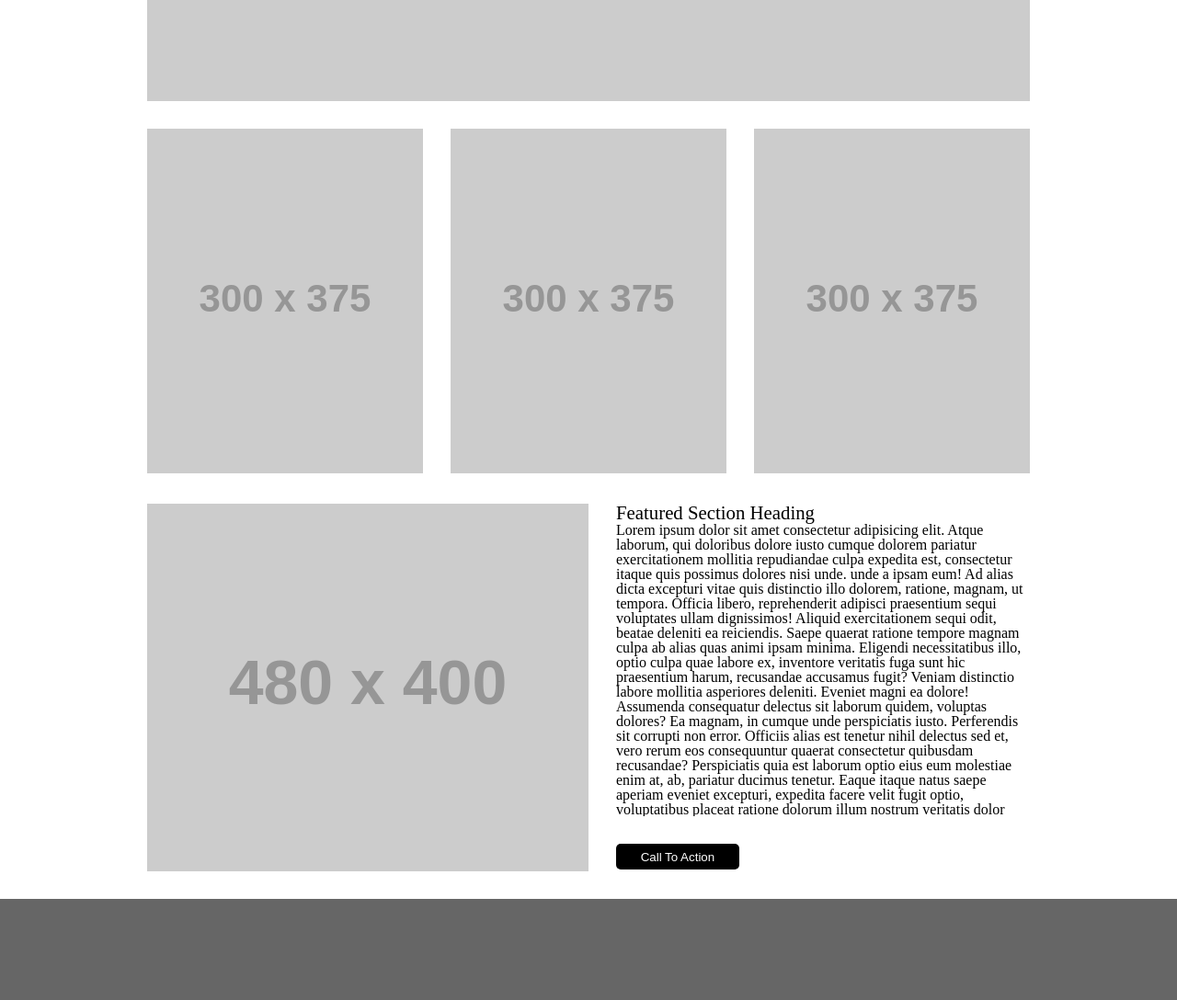
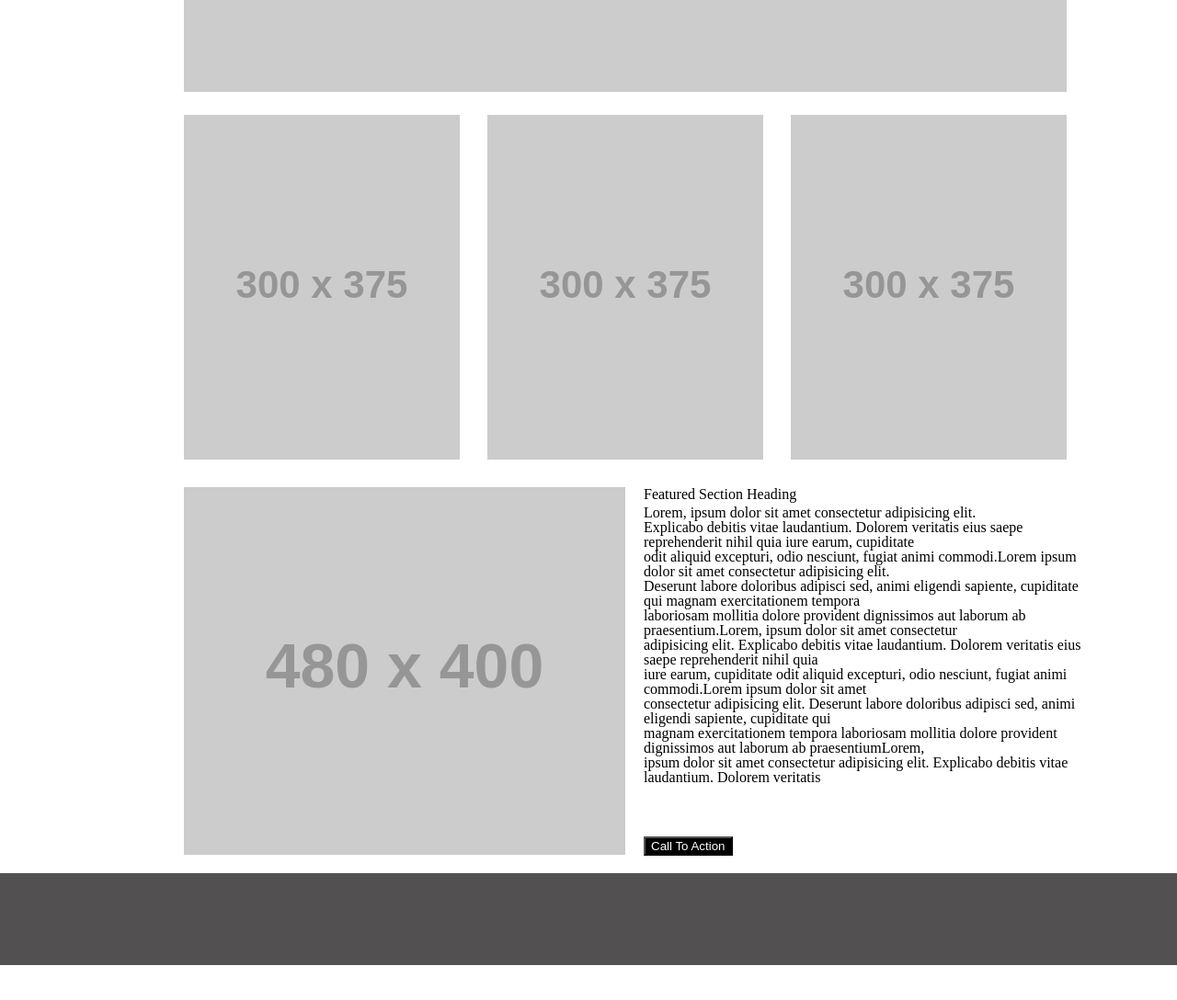
Before and after one commit to haleemah-163/wirefame-exercise, a plain HTML site: page index.html in a window 1280 px wide. Shown: the part 480-1568 px from the top of the page at 92% size. After the commit the page ends 1530 px from the top, so only its background shows below. Drawn offline with Linux system fonts and the light colour scheme; placeholder pictures from the web are drawn by us.

Commit message:
lastchange

```diff
--- a/index.html
+++ b/index.html
@@ -1,113 +1,44 @@
 <!DOCTYPE html>
 <html lang="en">
-
-
-
 <head>
     <meta charset="UTF-8">
     <meta name="viewport" content="width=device-width, initial-scale=1.0">
-    <title>wireframe-exersise</title>
+    <title>Wireframe Exercise</title>
     <link rel="stylesheet" href="reset.css">
     <link rel="stylesheet" href="style.css">
+</head>
+<body>
+    <header>
+        <span>
+            <img src="https://placehold.it/200x70/000" title="logo" />
+        </span>
+        <span>
+            <a class="a1">Nav Item 1</a>
 
 
+            <a class="a2">Nav Item 2</a>
 
-</head>
+            <a class="a3" >Nav Item 3</a>
 
-<body>
-    <nav>
-        <div class="container">
-            <ul>
-                <li><a href="#1"><img src="https://placehold.it/200x70/ddd" alt="placeholder"></a></li>
-                <li><a href="#1">nav item 1</a></li>
-                <li><a href="#1">nav item 2</a></li>
-                <li><a href="#1">nav item 3</a></li>
-                <li><a href="#1">nav item 4</a></li>
-            </ul>
-        </div>
-    </nav>
-    <header>
-        <section class="hero">
-            <div class="container">
-                <img src="https://placehold.it/960x450/ddd" alt="placeholder">
-            </div>
-        </section>
+            <a class="a4">Nav Item 4</a>
+        </span>
     </header>
     <main>
-        <section class="sub-banner">
-            <div class="container">
-                <article>
-                    <img src="https://placehold.it/300x375/ddd" alt="placeholder">
-                </article>
-                <article>
-                    <img src="https://placehold.it/300x375/ddd" alt="placeholder">
-                </article>
-                <article>
-                    <img src="https://placehold.it/300x375/ddd" alt="placeholder">
-                </article>
-            </div>
-        </section>
-        <section class="featured">
-            <div class="container">
-                <article>
-                    <img src="https://placehold.it/480x400/ddd" alt="placeholder">
-                </article>
-                <article>
-                    <p>
-                        <span>
-                            Featured Section Heading
-                        </span>
-                        <br>
-                        Lorem ipsum dolor sit amet consectetur adipisicing elit. Atque laborum, qui doloribus dolore
-                        iusto cumque dolorem pariatur exercitationem mollitia repudiandae culpa expedita est,
-                        consectetur itaque quis possimus dolores nisi unde.
-                        unde a ipsam eum!
-                        Ad alias dicta excepturi vitae quis distinctio illo dolorem, ratione, magnam, ut tempora.
-                        Officia libero, reprehenderit adipisci praesentium sequi voluptates ullam dignissimos! Aliquid
-                        exercitationem sequi odit, beatae deleniti ea reiciendis.
-                        Saepe quaerat ratione tempore magnam culpa ab alias quas animi ipsam minima. Eligendi
-                        necessitatibus illo, optio culpa quae labore ex, inventore veritatis fuga sunt hic praesentium
-                        harum, recusandae accusamus fugit?
-                        Veniam distinctio labore mollitia asperiores deleniti. Eveniet magni ea dolore! Assumenda
-                        consequatur delectus sit laborum quidem, voluptas dolores? Ea magnam, in cumque unde
-                        perspiciatis iusto. Perferendis sit corrupti non error.
-                        Officiis alias est tenetur nihil delectus sed et, vero rerum eos consequuntur quaerat
-                        consectetur quibusdam recusandae? Perspiciatis quia est laborum optio eius eum molestiae enim
-                        at, ab, pariatur ducimus tenetur.
-                        Eaque itaque natus saepe aperiam eveniet excepturi, expedita facere velit fugit optio,
-                        voluptatibus placeat ratione dolorum illum nostrum veritatis dolor totam nihil accusamus et
-                        aspernatur. Neque, deserunt vel! Optio, ipsa.
-                        Aut dolore, assumenda ullam velit tempore laudantium deleniti iure libero, dolor molestiae
-                        possimus, rem architecto. Amet voluptatum harum minus fugit iure, est quia qui quidem
-                        dignissimos mollitia, nemo consequuntur saepe.
-                        Libero natus magni eaque at animi esse a rem ipsam adipisci dignissimos? Deserunt doloribus
-                        facilis, fugiat illum, maxime quasi inventore porro molestias ex veniam exercitationem amet
-                        eligendi, culpa cum expedita?
-                        Repudiandae, dolores vero, odio ad possimus eius aliquid ullam nihil dolorum ratione, aperiam
-                        mollitia voluptates voluptatibus quidem id. Veniam minima officiis odit consequatur voluptate
-                        doloremque similique natus ullam ipsam ipsum.
-                        Porro, commodi facilis. Quibusdam dolor nesciunt doloremque expedita voluptates nostrum animi
-                        officiis vitae nulla consectetur, iure possimus, deleniti natus, sunt dolores nisi eos. Nobis
-                        ipsa praesentium beatae, possimus illo cum.
-                        Voluptatem voluptatum sed ad earum quis aliquid pariatur, vel repellendus minima blanditiis
-                        consequuntur fugit, porro rem harum officia illum beatae nesciunt aut quidem tempore ipsa
-                        reiciendis optio qui distinctio. Placeat?
+        <div>
+            <img src="https://placehold.it/960x450/000" title="Hero Image" />
 
-                        Sapiente alias possimus eligendi quae suscipit soluta dolorem voluptatibus nam ab accusantium
-                        delectus, consequuntur dolore quo nobis accusamus, dolorum dignissimos molestiae hic?
-                        Accusantium corrupti quasi odit suscipit harum eos iusto.</p>
-                        <button>
-                            Call To Action
-                        </button>
-                    </article>
-                </div>
-            </section>
+       </div>
+        <span><img src="https://placehold.it/300x375/000" title="Sub Banner" /></span>
+       <article> <img src="https://placehold.it/300x375/000" title="Sub Banner" /></article>
+    <img src="https://placehold.it/300x375/000" title="Sub Banner" />
+    <article><div><img src="https://placehold.it/480x400/000" title="Featured section Banner" />
+        <h2>Featured Section Heading</h2>
+    <p>Lorem, ipsum dolor sit amet consectetur adipisicing elit. <br> Explicabo debitis vitae laudantium. Dolorem veritatis eius saepe reprehenderit nihil quia iure earum, cupiditate <br> odit aliquid excepturi, odio nesciunt, fugiat animi commodi.Lorem ipsum dolor sit amet consectetur adipisicing elit. <br> Deserunt labore doloribus adipisci sed, animi eligendi sapiente, cupiditate qui magnam exercitationem tempora <br> laboriosam mollitia dolore provident dignissimos aut laborum ab praesentium.Lorem, ipsum dolor sit amet consectetur <br> adipisicing elit. Explicabo debitis vitae laudantium. Dolorem veritatis eius saepe reprehenderit nihil quia <br> iure earum, cupiditate odit aliquid excepturi, odio nesciunt, fugiat animi commodi.Lorem ipsum dolor sit amet <br> consectetur adipisicing elit. Deserunt labore doloribus adipisci sed, animi eligendi sapiente, cupiditate qui <br> magnam exercitationem tempora laboriosam mollitia dolore provident dignissimos aut laborum ab praesentiumLorem, <br> ipsum dolor sit amet consectetur adipisicing elit. Explicabo debitis vitae laudantium. Dolorem veritatis </p>
+    <button>Call To Action</button></div></article>
     </main>
-
     <footer>
 
     </footer>
 
 </body>
-
 </html>
--- a/style.css
+++ b/style.css
@@ -1,79 +1,96 @@
-
-a {
-    color: #aaa;
-    text-decoration: none;
+body{
+  position: relative;
 }
 header {
-    padding-top: 30px;
+  position: relative;
+  background-color: rgb(82, 80, 80);
+  height: 100px;
 }
-  header,
-  main > * {
-    padding-bottom: 30px;
+
+.a1{
+  position: absolute;
+  display: inline-block;
+  margin-left: 410px;
+  margin-top: 40px;
+  color: white;}
+.a2{
+  position: absolute;
+  display: inline-block;
+  margin-left: 570px;
+  margin-top: 40px;
+  color: white;
 }
-  .container {
-    width: 960px;
-    max-width: 100%;
-    margin: 0 auto;
-    display: flex;
+.a3{
+  position: absolute;
+  display: inline-block;
+  margin-left: 730px;
+  margin-top: 40px;
+  color: white;
 }
-  nav {
-    background-color: #666;
-    padding: 20px 0;
+.a4{
+  position: absolute;
+  display: inline-block;
+  margin-left: 900px;
+  margin-top: 40px;
+  color: white;
 }
-  nav ul {
-    display: flex;
+
+
+header span img{
+  position: absolute;
+  margin-left: 200px;
+  margin-top: 10px;
+
 }
-  nav ul li {
-    margin-right: 30px;
-    display: flex;
+main  div img{
+  position: absolute;
+  margin-left: 200px;
+  margin-top: 30px;
 }
-  nav ul li::last-of-type {
-    margin-right: 0;
+main img{
+  position: absolute;
+  margin-left: 200px;
+  margin-top:505px ;
+
 }
-  nav ul li a {
-    display: flex;
-    align-items: center;
+main span img{
+  position: absolute;
+  margin-left: 530px;
+  margin-top:505px ;
 }
-  /* sub banner */
-  .sub-banner .container {
-    display: grid;
-    grid-template-columns: 300px 300px 300px;
-    column-gap: 30px;
+main article img{
+  position: absolute;
+  margin-left: 860px;
+  margin-top:505px
 }
-  /* featured */
-  .featured .container {
-    display: grid;
-    grid-template-columns: 480px 480px;
+main article div img{
+  position: absolute;
+  margin-left: 200px;
+  margin-top:910px ;
 }
-  .featured .container article {
-    height: 400px;
+main article div p {
+  position: absolute;
+  margin-left: 700px;
+  margin-top:930px ;
+  width: 480px;
 }
-  .featured .container article:last-of-type {
-    padding-left: 30px;
+button{
+  position: absolute;
+  margin-left: 700px;
+  margin-top:1290px ;
+  background-color: black;
+  color: white;
+
 }
-  .featured .container article:last-of-type span {
-    font-size: 1.3rem;
+h2{
+  position: absolute;
+  margin-left: 700px;
+  margin-top:910px ;
 }
-  .featured .container article:last-of-type p {
-    height: calc(100% - 30px - 30px);
-    overflow: scroll;
-    margin-bottom: 30px;
-    overflow-x: hidden;
+footer{
+  position: absolute;
+  background-color: rgb(82, 80, 80);
+  height: 100px;
+  margin-top: 1330px;
+  width: 100%;
 }
-  .featured .container article:last-of-type button {
-    color: white;
-    background-color: black;
-    padding: 0.5em 2em;
-    border: none;
-    border-radius: 5px;
-    transition: 350ms ease all;
-  }
-  .featured .container article:last-of-type button:hover {
-    background-color: #ddd;
-    color: black;
-  }
-  /* footer */
-  footer {
-    height: 110px;
-    background-color: #666;
-  }
```
Lines whose indentation alone changed are shown as unchanged.
